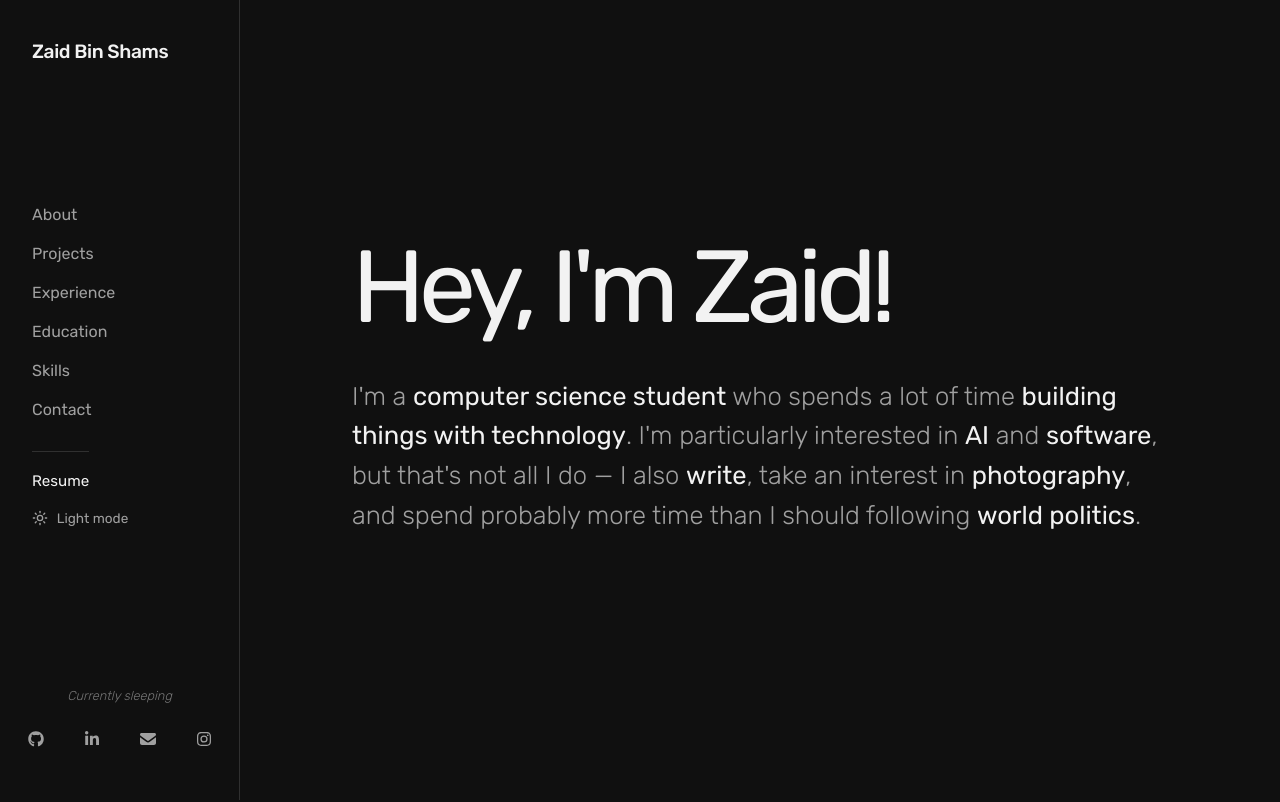
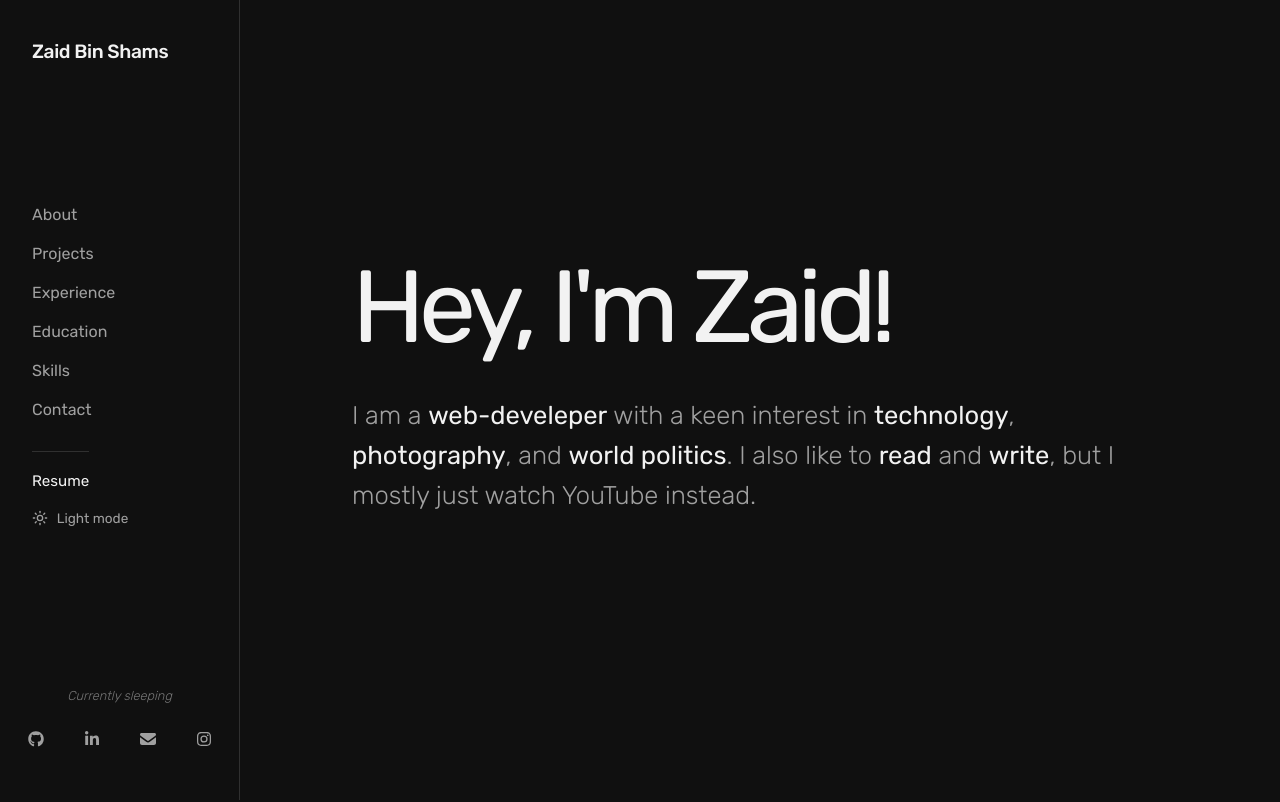
Before and after one commit to zaidbinshams/portfolio, a React (Vite) app: page / in a window 1280 px wide. Shown: the top 802 px of the page. Built offline with nearby package versions, Linux system fonts and the light colour scheme.

Commit message:
minor changes in about

```diff
--- a/src/components/About.jsx
+++ b/src/components/About.jsx
@@ -7,13 +7,7 @@ function About() {
         <h1>Hey, I'm Zaid!</h1>
 
         <p>
-          I'm a <strong>computer science student</strong> who spends a lot of
-          time <strong>building things with technology</strong>. I'm
-          particularly interested in <strong>AI</strong> and{" "}
-          <strong>software</strong>, but that's not all I do — I also{" "}
-          <strong>write</strong>, take an interest in{" "}
-          <strong>photography</strong>, and spend probably more time than I
-          should following <strong>world politics</strong>.
+          I am a <strong>web-develeper</strong> with a keen interest in <strong>technology</strong>, <strong>photography</strong>, and <strong>world politics</strong>. I also like to <strong>read</strong> and <strong>write</strong>, but I mostly just watch YouTube instead.
         </p>
       </div>
     </section>
```
